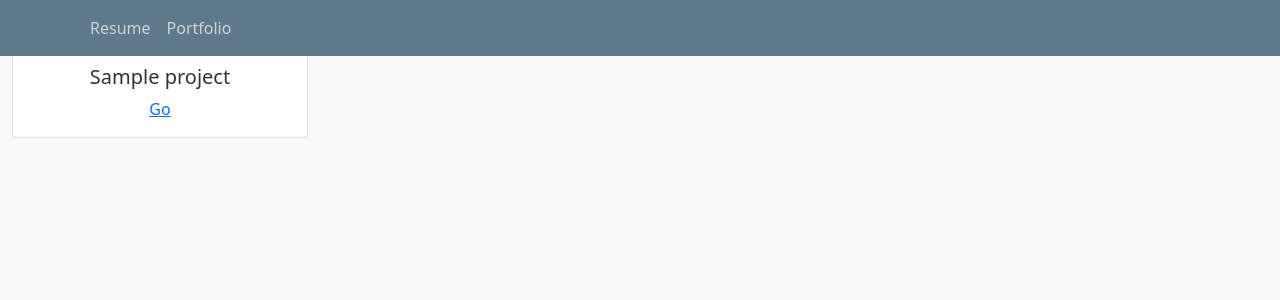
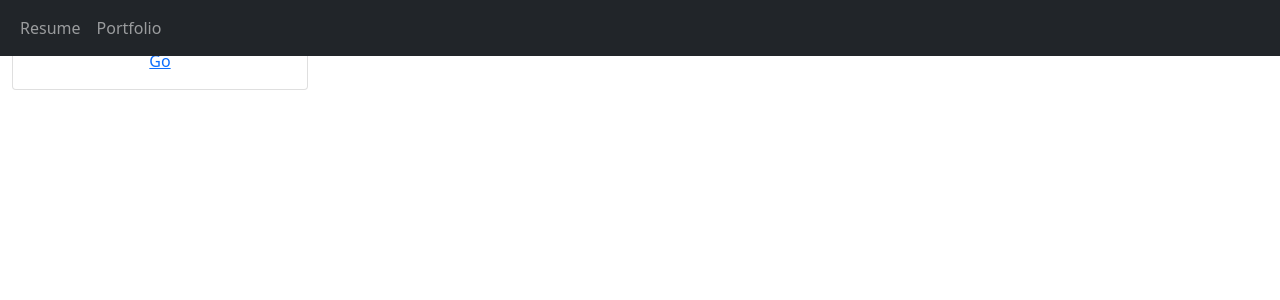
Before and after one commit to MateuszZalewski/portfolio, a Django app: page / in a window 1280 px wide. Shown: the top 300 px of the page. Run offline with Django 3.2, Linux system fonts and the light colour scheme; tables that the repository leaves empty hold one stand-in row (values such as "Sample post"); parts of the project's set-up code (start-up, migrations or seed data) failed here and were passed over.

Commit message:
delete custom main.css

```diff
--- a/app/projects/static/projects/main.css
+++ /dev/null
@@ -1,21 +0,0 @@
-body {
-    background: #fafafa;
-    color: #333333;
-    margin-top: 3rem;
-}
-
-.bg-steel {
-    background-color: #5f788a;
-}
-
-.site-header .navbar-nav .nav-link {
-    color: #cbd5db;
-}
-
-.site-header .navbar-nav .nav-link:hover {
-    color: #ffffff;
-}
-
-.site-header .navbar-nav .nav-link.active {
-    font-weight: 500;
-}
--- a/app/projects/templates/projects/base.html
+++ b/app/projects/templates/projects/base.html
@@ -18,16 +18,20 @@
     </head>
     <body>
         <header class="site-header">
-            <nav class="navbar navbar-expand-md navbar-dark bg-steel fixed-top">
-                <div class="container">
-                    <button class="navbar-toggler" type="button" data-toggle="collapse" data-target="#navbarToggle" aria-controls="navbarToggle" aria-expanded="false" aria-label="Toggle navigation">
-                    <span class="navbar-toggler-icon"></span>
+            <nav class="navbar navbar-expand-lg navbar-dark bg-dark fixed-top">
+                <div class="container-fluid">
+                    <button class="navbar-toggler" type="button" data-bs-toggle="collapse" data-bs-target="#navbarSupportedContent" aria-controls="navbarSupportedContent" aria-expanded="false" aria-label="Toggle navigation">
+                        <span class="navbar-toggler-icon"></span>
                     </button>
-                    <div class="collapse navbar-collapse" id="navbarToggle">
-                        <div class="navbar-nav">
-                            <a class="nav-item nav-link" href="#">Resume</a>
-                            <a class="nav-item nav-link" href="{% url 'project-list' %}">Portfolio</a>
-                        </div>
+                    <div class="collapse navbar-collapse" id="navbarSupportedContent">
+                        <ul class="navbar-nav me-auto mb-2 mb-lg-0">
+                            <li class="nav-item">
+                                <a class="nav-link" href="#">Resume</a>
+                            </li>
+                            <li class="nav-item">
+                                <a class="nav-link" href="{% url 'project-list' %}">Portfolio</a>
+                            </li>
+                        </ul>
                     </div>
                 </div>
             </nav>
```
